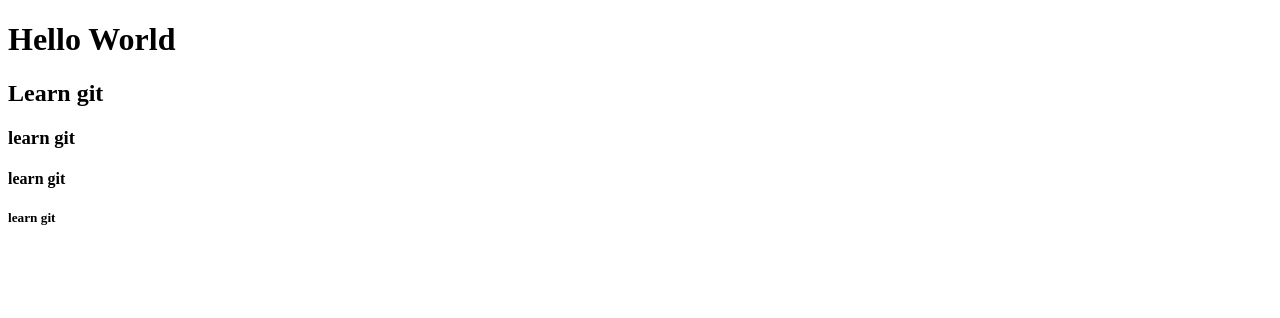
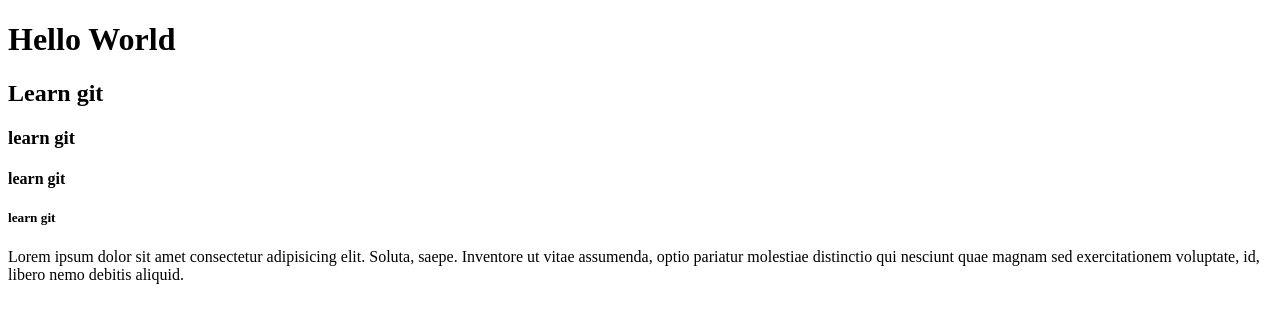
Before and after one commit to harshsaini659/Learn, a plain HTML site: page index.html in a window 1280 px wide. Drawn offline with Linux system fonts and the light colour scheme.

Commit message:
second commit

```diff
--- a/index.html
+++ b/index.html
@@ -11,5 +11,6 @@
     <h3>learn git</h3>
     <h4>learn git</h4>
     <h5>learn git</h5>
+    <p>Lorem ipsum dolor sit amet consectetur adipisicing elit. Soluta, saepe. Inventore ut vitae assumenda, optio pariatur molestiae distinctio qui nesciunt quae magnam sed exercitationem voluptate, id, libero nemo debitis aliquid.</p>
 </body>
 </html>
```
